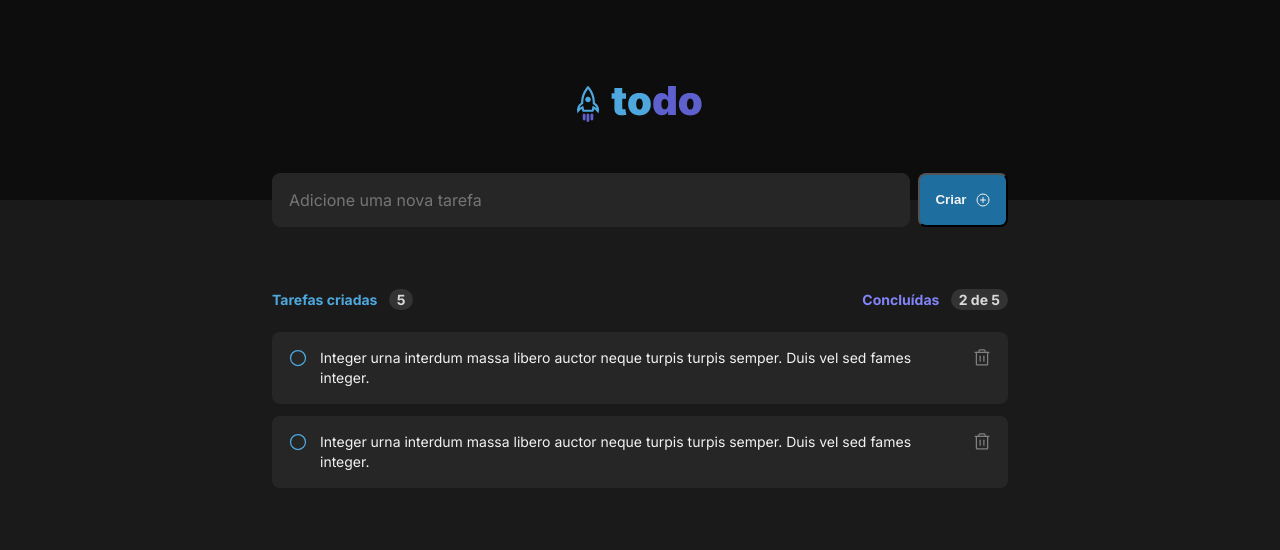
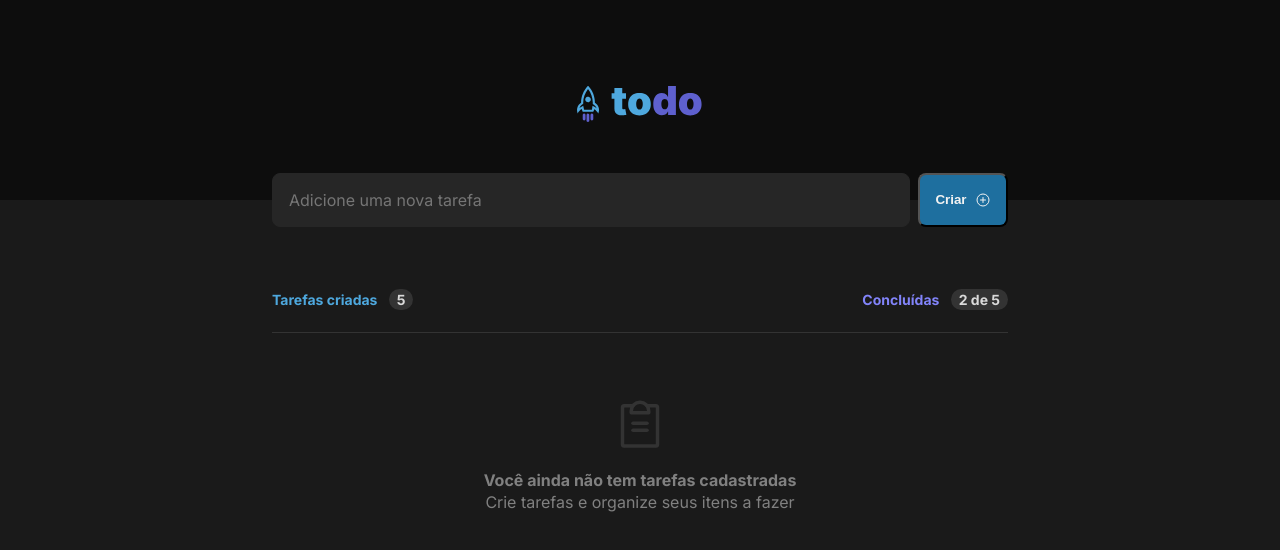
Before and after one commit to rafael-santana-almeida/ignite_todo-list, a React (Vite) app: page / in a window 1280 px wide. Shown: the top 550 px of the page. Built offline with nearby package versions, Linux system fonts and the light colour scheme.

Commit message:
Created NoContent component

```diff
--- a/src/App.module.css
+++ b/src/App.module.css
@@ -10,6 +10,7 @@
 .main header {
   display: flex;
   justify-content: space-between;
+  margin-bottom: 1.5rem;
 }
 
 .main header div {
@@ -36,30 +37,5 @@
   gap: 0.75rem;
 
   list-style: none;
-  margin-top: 1.5rem;
+
 }
-
-.main ul li {
-  display: flex;
-  align-items: flex-start;
-  gap: 0.75rem;
-
-  padding: 1rem;
-  color: var(--gray-100);
-  background: var(--gray-500);
-  font-size: 0.875rem;
-  border-radius: 8px;
-  height: 4.5rem;
-  line-height: 1.4;
-}
-
-.main ul li button {
-  display: flex;
-  background: transparent;
-  border: none;
-  color: var(--gray-300);
-}
-
-.main ul li button:first-of-type {
-  color: var(--blue-500);
-}
--- a/src/App.tsx
+++ b/src/App.tsx
@@ -1,13 +1,22 @@
-import { Circle, Trash } from 'phosphor-react';
-
+import { Todo } from './Components/Todo';
+import { Header } from './Components/Header';
 import { NewTodoForm } from './Components/NewTodoForm';
-import { Header } from './Components/Header';
 
 import styles from './App.module.css';
 
 import './global.css';
+import { useState } from 'react';
+import { NoContent } from './Components/NoContent';
+
+interface Todo {
+  id: number;
+  title: string;
+  isFinished: boolean;
+}
 
 export function App() {
+  const [todos, setTodos] = useState<Todo[]>([]);
+
   return (
     <>
       <Header />
@@ -21,31 +30,11 @@ export function App() {
             <div>Concluídas <span>2 de 5</span></div>
           </header>
 
-          <ul>
-            <li>
-              <button type='button'>
-                <Circle size={20}/>
-              </button>
-
-              <p>Integer urna interdum massa libero auctor neque turpis turpis semper. Duis vel sed fames integer.</p>
-
-              <button type='button'>
-              <Trash size={20}/>
-              </button>
-            </li>
-
-            <li>
-              <button type='button'>
-                <Circle size={20}/>
-              </button>
-
-              <p>Integer urna interdum massa libero auctor neque turpis turpis semper. Duis vel sed fames integer.</p>
-
-              <button type='button'>
-              <Trash size={20}/>
-              </button>
-            </li>
-          </ul>
+          {todos.length > 0 ? (
+            <ul>
+              <Todo />
+            </ul>
+          ) : <NoContent /> }
         </main>
       </div>
     </>
--- /dev/null
+++ b/src/Components/NoContent.module.css
@@ -0,0 +1,19 @@
+.container {
+  display: flex;
+  align-items: center;
+  justify-content: center;
+  flex-direction: column;
+
+  padding: 4rem 1.5rem;
+  border-top: 1px solid #333333;
+  line-height: 1.4;
+}
+
+.container svg {
+  margin-bottom: 1rem;
+  color: var(--gray-400);
+}
+
+.container p span {
+  font-weight: bold;
+}
--- /dev/null
+++ b/src/Components/NoContent.tsx
@@ -0,0 +1,14 @@
+
+
+import { ClipboardText } from 'phosphor-react';
+import styles from './NoContent.module.css';
+
+export function NoContent() {
+  return (
+    <div className={styles.container}>
+      <ClipboardText size={56}/>
+      <p><span>Você ainda não tem tarefas cadastradas</span></p>
+      <p>Crie tarefas e organize seus itens a fazer</p>
+    </div>
+  )
+}
--- /dev/null
+++ b/src/Components/Todo.module.css
@@ -0,0 +1,31 @@
+.todo {
+  display: flex;
+  align-items: flex-start;
+  gap: 0.75rem;
+
+  color: var(--gray-100);
+  background: var(--gray-500);
+  border: 1px solid var(--gray-400);
+  padding: 1rem;
+  font-size: 0.875rem;
+  border-radius: 8px;
+  height: 4.5rem;
+  line-height: 1.4;
+}
+
+.disabled {
+  border: 1px solid var(--gray-500);
+  color: var(--gray-300);
+  text-decoration: line-through;
+}
+
+.todo button {
+  display: flex;
+  background: transparent;
+  border: none;
+  color: var(--gray-300);
+}
+
+.todo button:first-of-type {
+  color: var(--blue-500);
+}
--- /dev/null
+++ b/src/Components/Todo.tsx
@@ -0,0 +1,20 @@
+import { Circle, Trash, CheckCircle } from "phosphor-react";
+
+import styles from './Todo.module.css'
+
+export function Todo() {
+  return (
+    <li className={`${styles.todo}`}>
+      <button type='button'>
+        {/* <CheckCircle size={20} weight='fill' /> */}
+        <Circle size={20} />
+      </button>
+
+      <p>Integer urna interdum massa libero auctor neque turpis turpis semper. Duis vel sed fames integer.</p>
+
+      <button type='button'>
+        <Trash size={20}/>
+      </button>
+    </li>
+  );
+}
```
